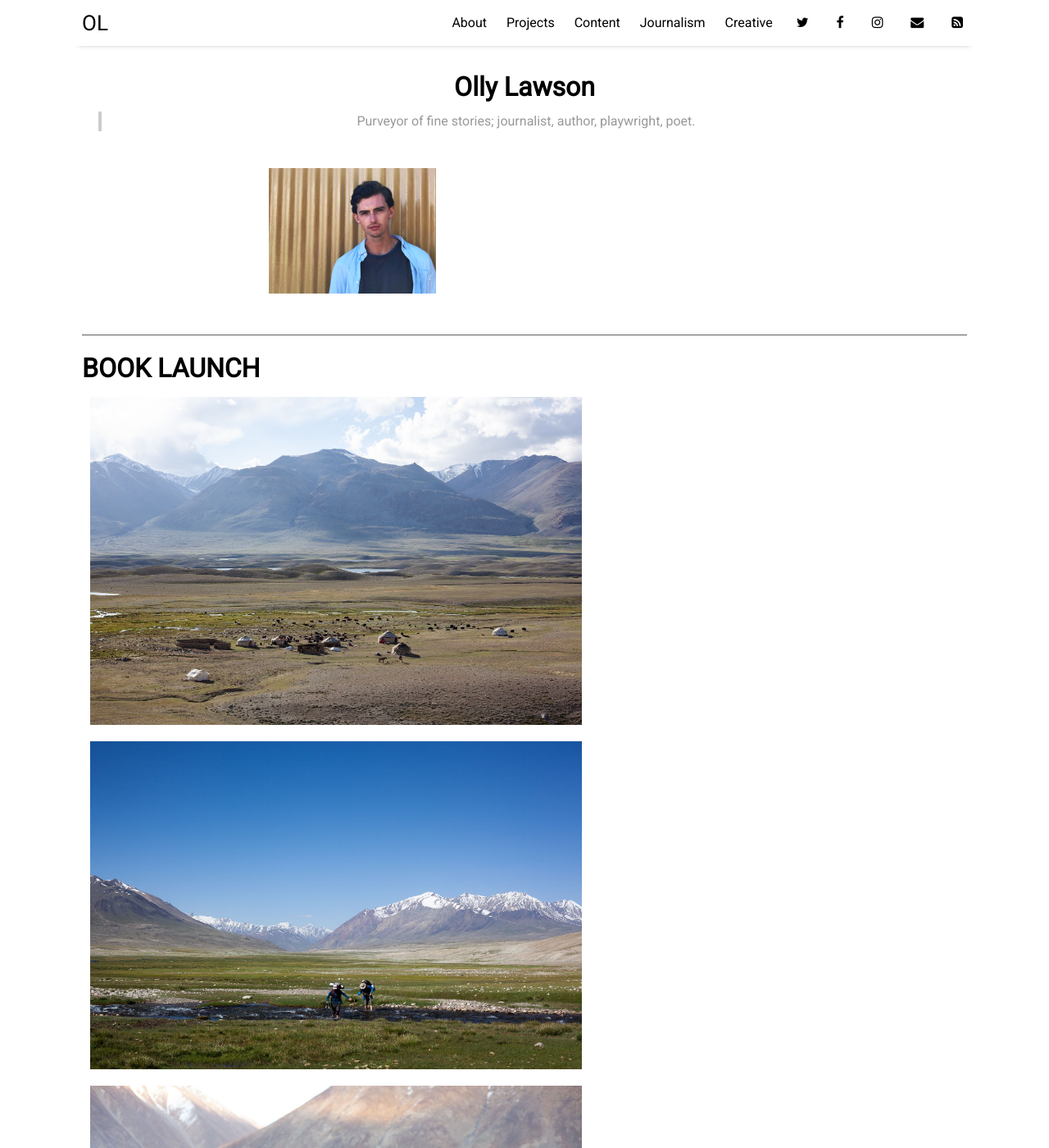
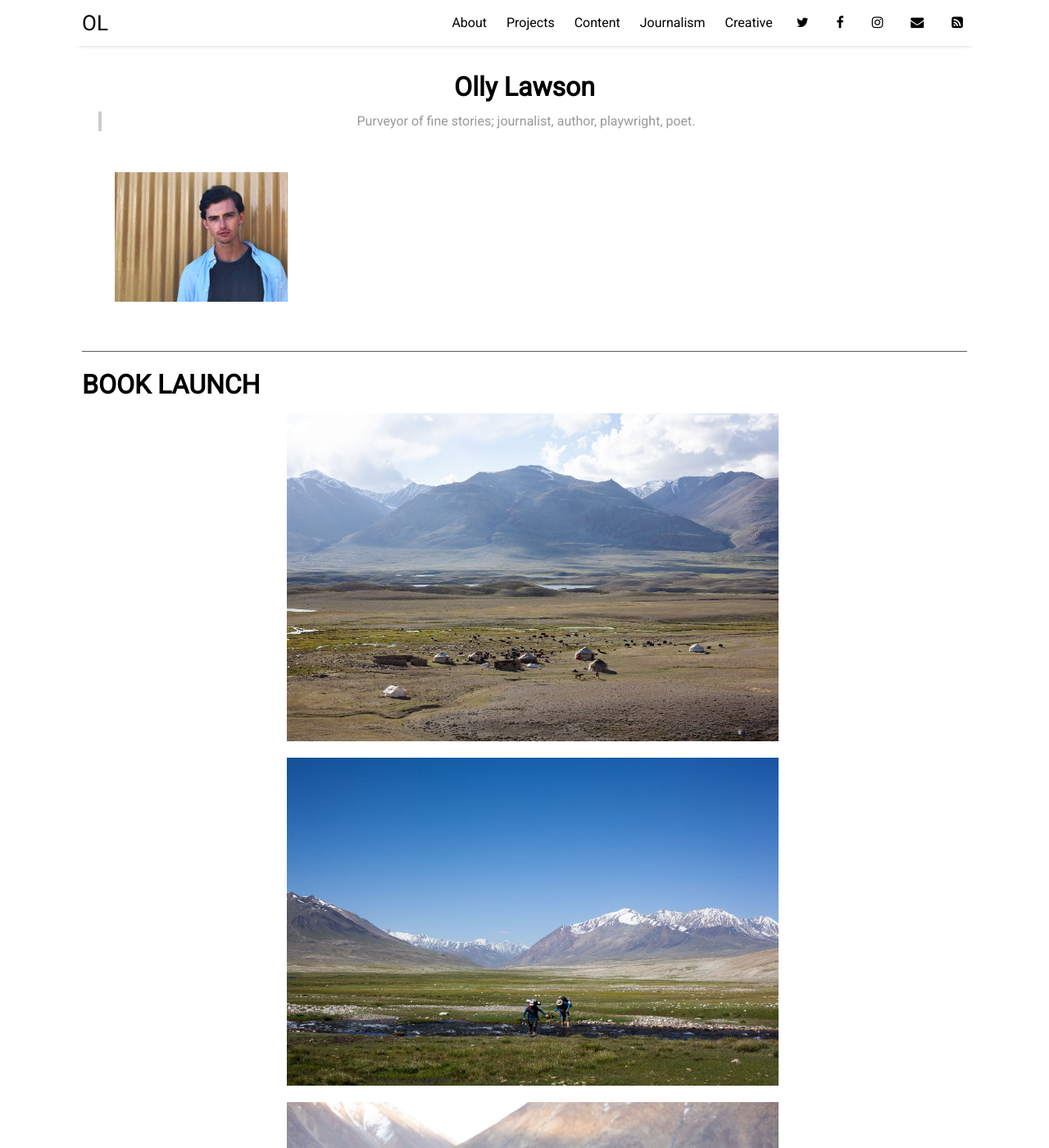
Before and after one commit to ollylawson/ollylawson.github.io, a Jekyll site: the page built from index.html, in a window 1280 px wide and 1400 px high. Shown: the whole window at 82% size. Built offline with Jekyll 4.4.1, drawn with Linux system fonts in a browser that asks for light colours; nearby versions of some CDN libraries; the list of posts is cut into pages by our own code.

Commit message:
book photos added

```diff
--- a/_layouts/home.html
+++ b/_layouts/home.html
@@ -16,16 +16,10 @@
   <div class="recent-news">
     <div class="book-purchase">
       <h1>BOOK LAUNCH</h1>
-      <div class="row">
-        <div class="column">
-          <img src="assets/img/book-1.jpg" alt="pic" style="width:100%">
-        </div>
-        <div class="column">
-          <img src="assets/img/book-2.jpg" alt="pic" style="width:100%">
-        </div>
-        <div class="column">
-          <img src="assets/img/book-3.jpg" alt="pic" style="width:100%">
-        </div>
+      <div class="container">
+        <img src="assets/img/book-1.jpg" alt="pic">
+        <img src="assets/img/book-2.jpg" alt="pic">
+        <img src="assets/img/book-3.jpg" alt="pic">
       </div>
       <div class="book-synopsis">
         <p>Afghanistan's Wakhan Corridor is the gateway to the Little Pamir: one of the most remote inhabited places in the world. Sandwiched between China, Pakistan and Tajikistan at over 4,000 metres, the Little Pamir is home to Kyrgyz nomad settlements and the stunning Lake Chaqmaqtin. It is also about to change forever, as Chinese authorities begin work on a highway that will bring the valley hurtling into the 21st century.
--- a/assets/css/_sass/_home.scss
+++ b/assets/css/_sass/_home.scss
@@ -102,13 +102,14 @@
 
 /* news section */
 
-.row {
+.container {
 	display: flex;
 	flex-wrap: wrap;
+	justify-content: center;
 
   img {
-  	width: 25%;
-  	height: auto;
+  	width: 600px;
+  	height: 400px;
   	margin: 10px;
   	transition: all 1s;
   }
```
